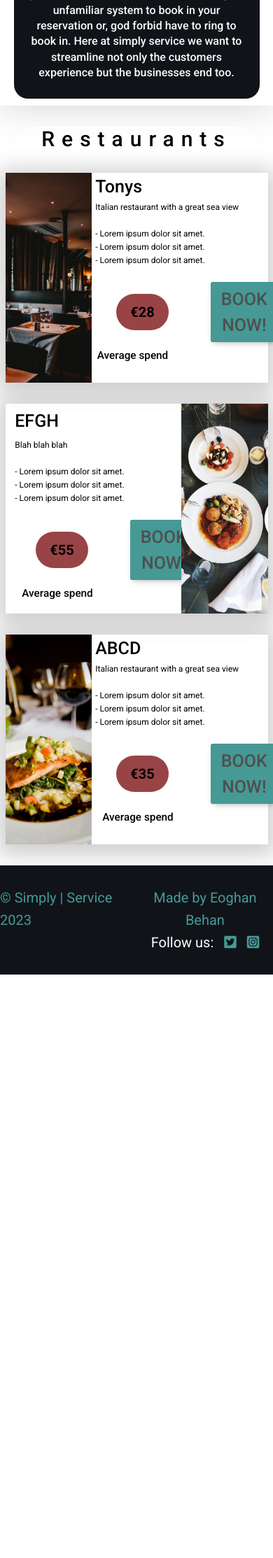
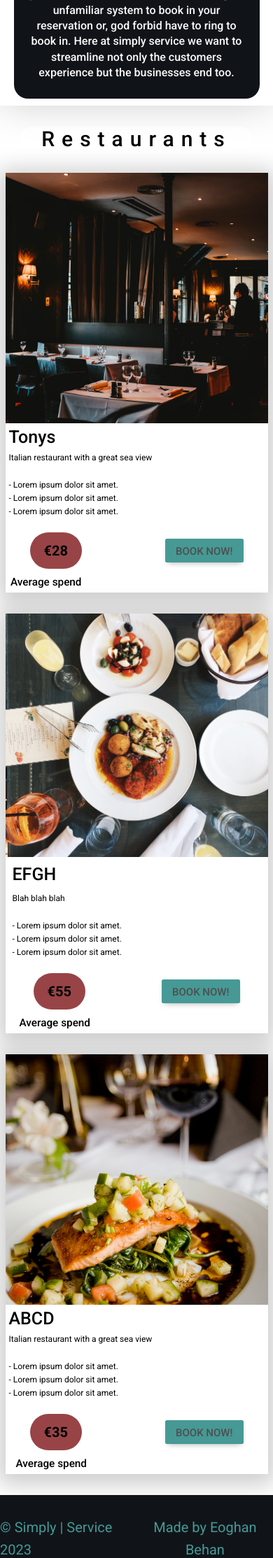
Before and after one commit to EeeBeeDee/simply-service, a Django app: page / in a window 390 px wide. Shown: the part 1023-3250 px from the top of the page at 70% size. Before the commit the page ends 2416 px from the top, so only its background shows below. Run offline with Django 3.2, Linux system fonts and the light colour scheme; some libraries are stand-ins or nearby versions.

Commit message:
Fix booking btn media query

```diff
--- a/static/style.css
+++ b/static/style.css
@@ -561,13 +561,32 @@ header img {
     }
 
 }
+@media screen and (width < 768px) {
+  /* restaurants */
+  .booking-btn {
+    font-size: 1.5rem;
+  }
+}
 
 @media screen and (width < 500px) {
 
   /* restaurants */
-   .title {
+  .restaurant-card {
+    height: 60rem;
+    flex-direction: column;
+  }
+
+  .restaurant-img-container {
+    width: 100%;
+  }
+
+  .restaurant-blurb {
+    width: 100%;
+  }
+
+  .title {
     font-size: 3rem;
-   }
+  }
 
   .restaurant-blurb p {
     font-size: 1.2rem;
```
